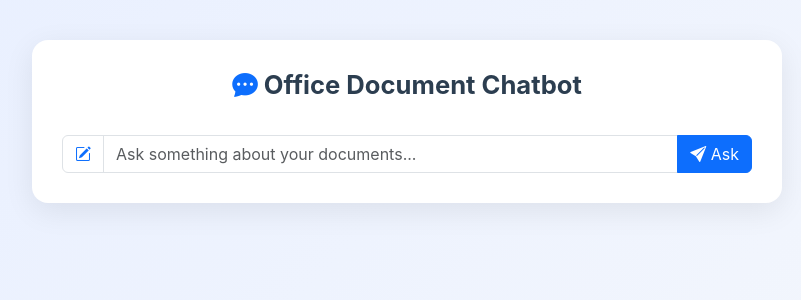
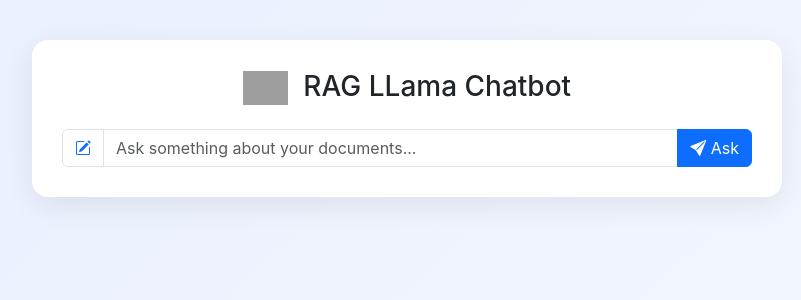
Before and after one commit to royl1217/flask-rag-chatbot-app, a Flask app: page / in a window 1280 px wide. Shown: the top 300 px of the page, without its empty margins (233-1034 px from the left). Run offline with Flask 3, Linux system fonts and the light colour scheme; grey boxes are pictures that could not be loaded.

Commit message:
correct problem

```diff
--- a/app.py
+++ b/app.py
@@ -1,45 +1,42 @@
-from flask import Flask, render_template, request
+import os
+from dotenv import load_dotenv
+from flask import Flask, render_template, request, jsonify
+
 from langchain_community.vectorstores import FAISS
-from langchain_huggingface import HuggingFaceEmbeddings
+from langchain_community.embeddings import HuggingFaceEmbeddings
 from langchain_openai import ChatOpenAI
 from langchain_core.prompts import PromptTemplate
 from langchain_core.output_parsers import StrOutputParser
-from langchain_core.runnables import RunnableParallel, RunnablePassthrough
-import os
-from dotenv import load_dotenv
-
 
 load_dotenv()
 
 app = Flask(__name__)
 
+# Embeddings (must match build_index.py)
+embeddings = HuggingFaceEmbeddings(
+    model_name="sentence-transformers/all-MiniLM-L6-v2"
+)
+
 # Load FAISS index
-def load_vectorstore():
-    embeddings = HuggingFaceEmbeddings(model_name="BAAI/bge-small-en")
-    vectorstore = FAISS.load_local(
-        "office_index",
-        embeddings,
-        allow_dangerous_deserialization=True
-    )
-    return vectorstore
+vectorstore = FAISS.load_local(
+    "office_index",
+    embeddings,
+    allow_dangerous_deserialization=True
+)
 
-vectorstore = load_vectorstore()
-retriever = vectorstore.as_retriever(search_kwargs={"k": 2})
+retriever = vectorstore.as_retriever(search_kwargs={"k": 3})
 
-# DeepInfra (OpenAI-compatible) LLM
+# DeepInfra LLM (OpenAI-compatible)
 llm = ChatOpenAI(
-    model=os.getenv("DEEPINFRA_MODEL", "google/gemma-2-9b-it"),
+    model="meta-llama/Llama-3.2-3B-Instruct",
     openai_api_key=os.getenv("DEEPINFRA_API_KEY"),
     openai_api_base="https://api.deepinfra.com/v1/openai",
-    temperature=0.2,
-    max_tokens=256
+    temperature=0.2
 )
 
-
-
 # Prompt template
-template = """
-You are an assistant answering questions based on the provided context.
+prompt = PromptTemplate.from_template("""
+You are a helpful assistant. Use the following context to answer the question.
 
 Context:
 {context}
@@ -47,35 +44,35 @@ Context:
 Question:
 {question}
 
-Answer clearly and concisely.
-"""
+Answer:
+""")
 
-prompt = PromptTemplate(
-    template=template,
-    input_variables=["context", "question"]
-)
+# RAG pipeline using LCEL
+def rag_answer(question):
+    docs = retriever.invoke(question)
+    context = "\n\n".join([d.page_content for d in docs])
 
-# RAG chain
-rag_chain = (
-    RunnableParallel({
-        "context": retriever,
-        "question": RunnablePassthrough()
-    })
-    | prompt
-    | llm
-    | StrOutputParser()
-)
+    chain = (
+        prompt
+        | llm
+        | StrOutputParser()
+    )
 
-@app.route("/", methods=["GET", "POST"])
-def index():
-    answer = None
+    return chain.invoke({"context": context, "question": question})
 
-    if request.method == "POST":
-        question = request.form.get("question", "").strip()
-        if question:
-            answer = rag_chain.invoke(question)
 
-    return render_template("index.html", answer=answer)
+@app.route("/", methods=["GET"])
+def home():
+    return render_template("index.html")
+
+
+@app.route("/ask", methods=["POST"])
+def ask():
+    data = request.get_json()
+    question = data.get("question", "")
+    answer = rag_answer(question)
+    return jsonify({"answer": answer})
+
 
 if __name__ == "__main__":
-    app.run(host="0.0.0.0", port=8000)
+    app.run(debug=True)
--- a/render.yaml
+++ b/render.yaml
@@ -11,4 +11,4 @@ services:
       - key: OPEMAI_API_KEY
         sync: false
       - key: DEEPINFRA_MODEL
-        value: google/gemma-2-9b-it
+        value: meta-llama/Llama-3.2-3B-Instruct
--- a/templates/index.html
+++ b/templates/index.html
@@ -3,15 +3,12 @@
   <head>
     <meta charset="UTF-8" />
     <meta name="viewport" content="width=device-width, initial-scale=1.0" />
-    <title>RAG Gemma Chatbot</title>
+    <title>RAG Chatbot</title>
 
-    <!-- Bootstrap 5 -->
     <link
       href="https://cdn.jsdelivr.net/npm/bootstrap@5.3.2/dist/css/bootstrap.min.css"
       rel="stylesheet"
     />
-
-    <!-- Bootstrap Icons -->
     <link
       rel="stylesheet"
       href="https://cdn.jsdelivr.net/npm/bootstrap-icons@1.11.1/font/bootstrap-icons.css"
@@ -32,24 +29,6 @@
         border-radius: 16px;
         padding: 30px;
         box-shadow: 0 8px 30px rgba(0, 0, 0, 0.08);
-        animation: fadeIn 0.5s ease-in-out;
-      }
-
-      @keyframes fadeIn {
-        from {
-          opacity: 0;
-          transform: translateY(10px);
-        }
-        to {
-          opacity: 1;
-          transform: translateY(0);
-        }
-      }
-
-      .chat-header {
-        font-weight: 700;
-        font-size: 1.6rem;
-        color: #2c3e50;
       }
 
       .chat-bubble-user {
@@ -59,7 +38,9 @@
         margin-bottom: 12px;
         max-width: 80%;
         margin-left: auto;
-        animation: fadeIn 0.3s ease-in-out;
+        display: flex;
+        align-items: center;
+        justify-content: flex-end;
       }
 
       .chat-bubble-bot {
@@ -68,65 +49,55 @@
         border-radius: 14px;
         margin-bottom: 12px;
         max-width: 80%;
-        animation: fadeIn 0.3s ease-in-out;
+        display: flex;
+        align-items: flex-start;
       }
 
-      .icon {
-        font-size: 1.2rem;
-        margin-right: 6px;
+      .avatar {
+        width: 36px;
+        height: 36px;
+        border-radius: 50%;
+        margin-right: 10px;
+      }
+
+      .avatar-user {
+        margin-left: 10px;
+        margin-right: 0;
       }
 
       #loadingSpinner {
         display: none;
-      }
-
-      .input-area {
-        position: sticky;
-        bottom: 0;
-        background: white;
-        padding-top: 10px;
       }
     </style>
   </head>
 
   <body>
     <div class="chat-container">
-      <h3 class="text-center chat-header mb-4">
-        <i class="bi bi-chat-dots-fill text-primary"></i>
-        Office Document Chatbot
+      <h3 class="text-center mb-4">
+        <img
+          src="https://cdn-icons-png.flaticon.com/512/4712/4712100.png"
+          width="45"
+          class="me-2"
+          style="vertical-align: middle"
+        />
+        RAG LLama Chatbot
       </h3>
 
-      <!-- Chat history -->
-      <div id="chatArea">
-        {% if answer %}
-        <div class="chat-bubble-user">
-          <i class="bi bi-person-circle icon text-primary"></i>
-          <strong>You:</strong> {{ request.form.get("question") }}
-        </div>
+      <div id="chatArea"></div>
 
-        <div class="chat-bubble-bot">
-          <i class="bi bi-robot icon text-success"></i>
-          <strong>Bot:</strong> {{ answer }}
-        </div>
-        {% endif %}
-      </div>
-
-      <!-- Loading Spinner -->
       <div id="loadingSpinner" class="text-center my-3">
         <div class="spinner-border text-primary" role="status"></div>
         <p class="mt-2">Thinking...</p>
       </div>
 
-      <!-- Input Form -->
-      <div class="input-area">
-        <form method="POST" onsubmit="showLoading()">
+      <form id="chatForm">
         <div class="input-group">
           <span class="input-group-text bg-white">
             <i class="bi bi-pencil-square text-primary"></i>
           </span>
           <input
             type="text"
-              name="question"
+            id="questionInput"
             class="form-control"
             placeholder="Ask something about your documents..."
             required
@@ -137,12 +108,51 @@
         </div>
       </form>
     </div>
-    </div>
 
     <script>
-      function showLoading() {
-        document.getElementById("loadingSpinner").style.display = "block";
-      }
+      const chatArea = document.getElementById("chatArea");
+      const spinner = document.getElementById("loadingSpinner");
+      const form = document.getElementById("chatForm");
+      const input = document.getElementById("questionInput");
+
+      form.addEventListener("submit", async (e) => {
+        e.preventDefault();
+
+        const question = input.value.trim();
+        if (!question) return;
+
+        // User bubble
+        chatArea.innerHTML += `
+          <div class="chat-bubble-user">
+            <div><strong>You:</strong> ${question}</div>
+            <img src="https://cdn-icons-png.flaticon.com/512/456/456212.png"
+                 class="avatar avatar-user" />
+          </div>
+        `;
+
+        input.value = "";
+        spinner.style.display = "block";
+
+        const response = await fetch("/ask", {
+          method: "POST",
+          headers: { "Content-Type": "application/json" },
+          body: JSON.stringify({ question }),
+        });
+
+        const data = await response.json();
+        spinner.style.display = "none";
+
+        // Bot bubble
+        chatArea.innerHTML += `
+          <div class="chat-bubble-bot">
+            <img src="https://cdn-icons-png.flaticon.com/512/4712/4712100.png"
+                 class="avatar" />
+            <div><strong>Bot:</strong> ${data.answer}</div>
+          </div>
+        `;
+
+        chatArea.scrollTop = chatArea.scrollHeight;
+      });
     </script>
   </body>
 </html>
```
Also changed, not shown: build_index.py (+32 -11 lines), requirements.txt (+6 -5 lines), 2 other files. Lines whose indentation alone changed are shown as unchanged.
